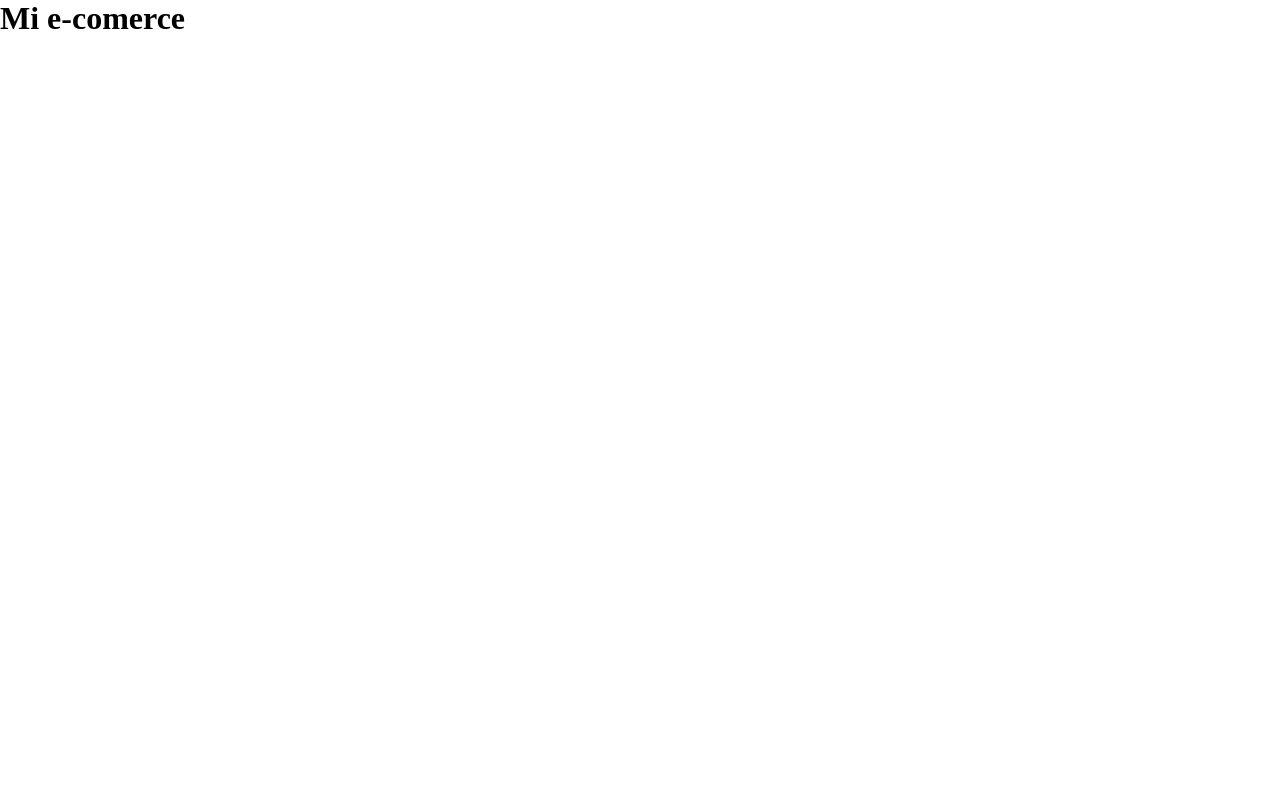
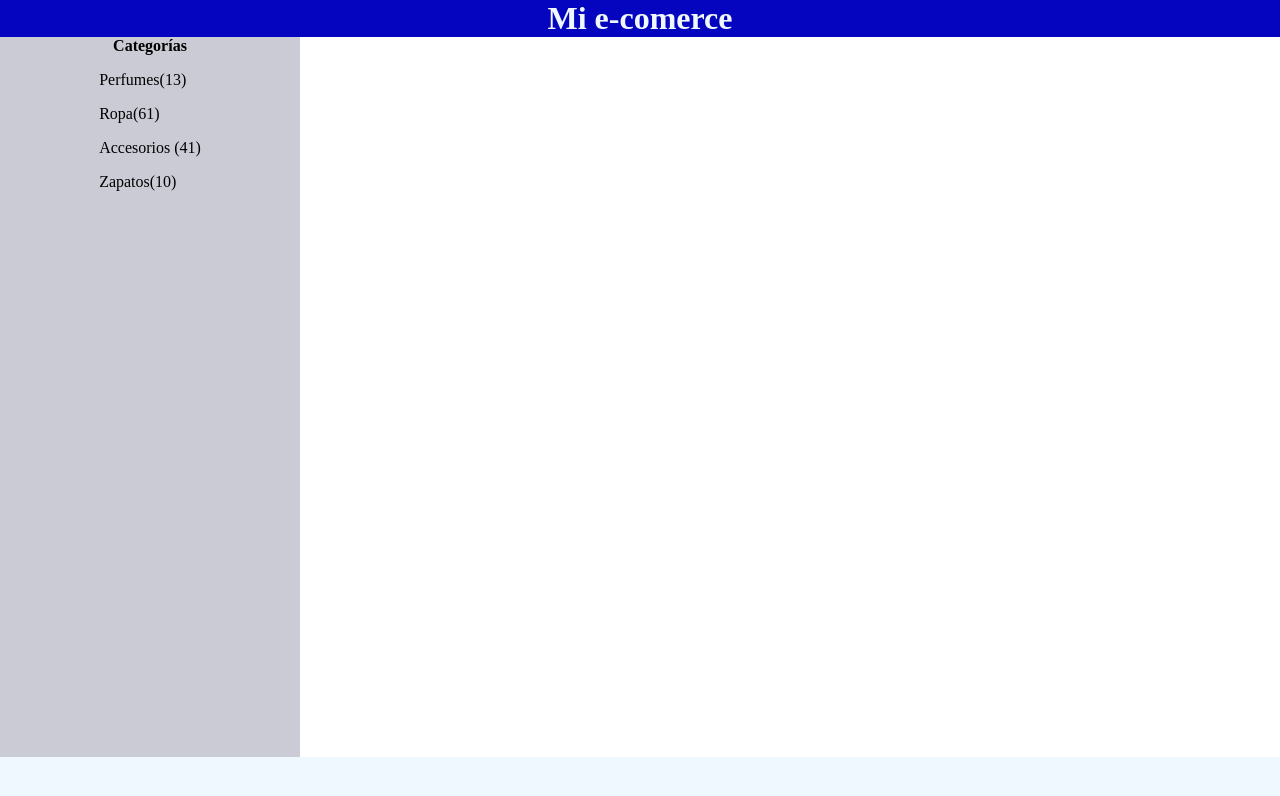
Before and after one commit to CaroFloVal/desafio_dos, a plain HTML site: page index.html in a window 1280 px wide. Drawn offline with Linux system fonts and the light colour scheme.

Commit message:
menu lateral

```diff
--- a/assets/css/style.css
+++ b/assets/css/style.css
@@ -3,6 +3,49 @@
     padding: 0;
     box-sizing: border-box;
 }
-body{
+
+header{
+    grid-area: header;
     display: flex;
+    background-color: #0505BF;
+    align-items: center;
+    justify-content: center;
+    min-width: 100%;
 }
+header h1{
+    color: aliceblue;
+    align-items: center;
+}
+.sidebar{
+    grid-area: aside;
+    display: flex;
+    flex-direction: column;
+    width: 300px;
+    background-color: #CBCBD6;
+    height: 90vh;
+    align-items: center;
+}
+.sidebar li{
+    margin: 1rem;
+    list-style: none;
+}
+
+main{
+    grid-area: main;
+
+}
+
+footer{
+    grid-area: footer;
+    background-color: aliceblue;
+    height: 4rem;
+}
+
+
+
+.grid-container{
+    display: grid;
+    grid-template-areas: "header header" "aside main"  "footer footer";
+    grid-template-columns: 1fr 7fr;
+
+}
--- a/index.html
+++ b/index.html
@@ -8,10 +8,28 @@
     <link rel="stylesheet" href="assets/css/style.css">
 </head>
 <body>
+    <div class="grid-container">
         <header>
             <h1>Mi e-comerce</h1>
         </header>
-    <aside>
+        <aside class="sidebar">
+            <div class="titulo">
+                <h4>Categorías</h4>
+            </div>
+            <ul>
+                <li>
+                    <p>Perfumes(13)</p>
+                </li>
+                <li>
+                    <p>Ropa(61)</p>
+                </li>
+                <li>
+                    <p>Accesorios (41)</p>
+                </li>
+                <li>
+                    <p>Zapatos(10)</p>
+                </li>
+            </ul>
 
         </aside>
         <main>
@@ -21,6 +39,6 @@
 
         </footer>
 
-
+    </div>
 </body>
 </html>
```
Lines whose indentation alone changed are shown as unchanged.
